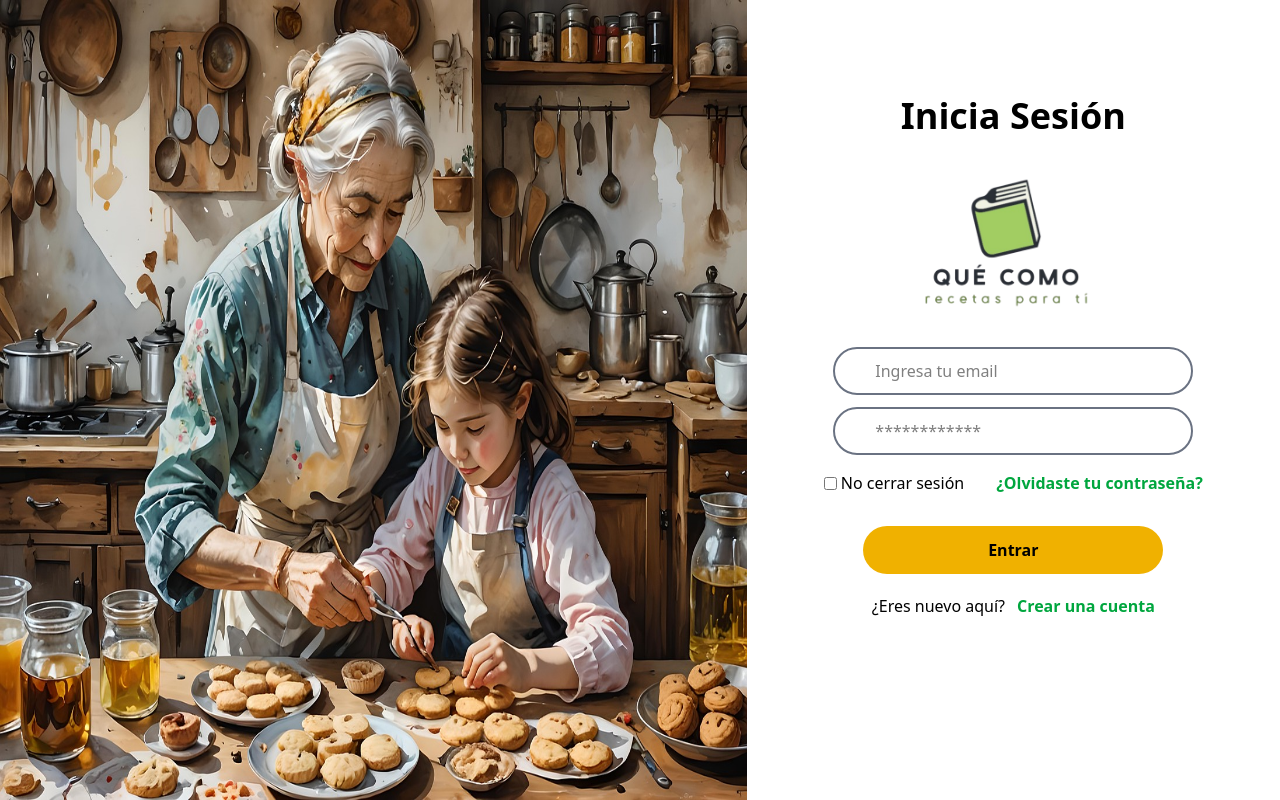
After one commit to dani-pp/que-como, a Flask app: page /iniciar-sesion in a window 1280 px wide. The commit adds this page. Run offline with Flask 3, Linux system fonts and the light colour scheme.

Commit message:
agregada interfaz inicial iniciar sesión

```diff
--- a/app.py
+++ b/app.py
@@ -37,5 +37,9 @@ def faq():
 def contacto():
     return render_template('contacto.html')
 
+@app.route('/registro')
+def registro():
+    return render_template('registro.html')
+
 if __name__ == '__main__':
     app.run(debug=True)
--- a/static/tailwind/output.css
+++ b/static/tailwind/output.css
@@ -7,22 +7,38 @@
       "Segoe UI Emoji", "Segoe UI Symbol", "Noto Color Emoji";
     --font-mono: ui-monospace, SFMono-Regular, Menlo, Monaco, Consolas, "Liberation Mono",
       "Courier New", monospace;
-    --color-red-900: oklch(39.6% 0.141 25.723);
     --color-yellow-50: oklch(98.7% 0.026 102.212);
     --color-yellow-100: oklch(97.3% 0.071 103.193);
     --color-yellow-500: oklch(79.5% 0.184 86.047);
+    --color-yellow-700: oklch(55.4% 0.135 66.442);
+    --color-green-400: oklch(79.2% 0.209 151.711);
     --color-green-500: oklch(72.3% 0.219 149.579);
+    --color-green-600: oklch(62.7% 0.194 149.214);
+    --color-green-700: oklch(52.7% 0.154 150.069);
+    --color-green-800: oklch(44.8% 0.119 151.328);
+    --color-gray-300: oklch(87.2% 0.01 258.338);
+    --color-gray-400: oklch(70.7% 0.022 261.325);
+    --color-gray-500: oklch(55.1% 0.027 264.364);
     --color-gray-900: oklch(21% 0.034 264.665);
     --color-black: #000;
     --color-white: #fff;
     --spacing: 0.25rem;
     --container-4xl: 56rem;
+    --text-sm: 0.875rem;
+    --text-sm--line-height: calc(1.25 / 0.875);
     --text-3xl: 1.875rem;
     --text-3xl--line-height: calc(2.25 / 1.875);
+    --text-4xl: 2.25rem;
+    --text-4xl--line-height: calc(2.5 / 2.25);
     --font-weight-medium: 500;
     --font-weight-semibold: 600;
+    --font-weight-bold: 700;
+    --radius-md: 0.375rem;
     --radius-lg: 0.5rem;
     --radius-xl: 0.75rem;
+    --radius-2xl: 1rem;
+    --radius-3xl: 1.5rem;
+    --radius-4xl: 2rem;
     --ease-in-out: cubic-bezier(0.4, 0, 0.2, 1);
     --default-font-family: var(--font-sans);
     --default-mono-font-family: var(--font-mono);
@@ -186,8 +202,41 @@
   .my-10 {
     margin-block: calc(var(--spacing) * 10);
   }
+  .mt-1 {
+    margin-top: calc(var(--spacing) * 1);
+  }
+  .mt-1\.5 {
+    margin-top: calc(var(--spacing) * 1.5);
+  }
+  .mt-2 {
+    margin-top: calc(var(--spacing) * 2);
+  }
+  .mt-2\.5 {
+    margin-top: calc(var(--spacing) * 2.5);
+  }
+  .mt-4 {
+    margin-top: calc(var(--spacing) * 4);
+  }
+  .mt-5 {
+    margin-top: calc(var(--spacing) * 5);
+  }
+  .mt-\[15\%\] {
+    margin-top: 15%;
+  }
+  .mt-\[18\%\] {
+    margin-top: 18%;
+  }
+  .mt-\[20\%\] {
+    margin-top: 20%;
+  }
+  .mt-\[25\%\] {
+    margin-top: 25%;
+  }
   .mt-\[25px\] {
     margin-top: 25px;
+  }
+  .mt-\[30\%\] {
+    margin-top: 30%;
   }
   .mt-\[50px\] {
     margin-top: 50px;
@@ -195,8 +244,35 @@
   .mt-\[200px\] {
     margin-top: 200px;
   }
+  .mt-auto {
+    margin-top: auto;
+  }
   .mr-\[5vw\] {
     margin-right: 5vw;
+  }
+  .mr-auto {
+    margin-right: auto;
+  }
+  .mb-3 {
+    margin-bottom: calc(var(--spacing) * 3);
+  }
+  .mb-5 {
+    margin-bottom: calc(var(--spacing) * 5);
+  }
+  .mb-7 {
+    margin-bottom: calc(var(--spacing) * 7);
+  }
+  .mb-8 {
+    margin-bottom: calc(var(--spacing) * 8);
+  }
+  .mb-9 {
+    margin-bottom: calc(var(--spacing) * 9);
+  }
+  .mb-10 {
+    margin-bottom: calc(var(--spacing) * 10);
+  }
+  .mb-18 {
+    margin-bottom: calc(var(--spacing) * 18);
   }
   .mb-\[30px\] {
     margin-bottom: 30px;
@@ -204,14 +280,71 @@
   .mb-\[60px\] {
     margin-bottom: 60px;
   }
+  .mb-auto {
+    margin-bottom: auto;
+  }
   .ml-\[5px\] {
     margin-left: 5px;
+  }
+  .ml-\[25\%\%\] {
+    margin-left: 25%%;
+  }
+  .ml-\[25\%\] {
+    margin-left: 25%;
+  }
+  .ml-\[35\%\] {
+    margin-left: 35%;
+  }
+  .ml-\[50\%\] {
+    margin-left: 50%;
   }
   .ml-auto {
     margin-left: auto;
   }
   .flex {
     display: flex;
+  }
+  .table {
+    display: table;
+  }
+  .h-12 {
+    height: calc(var(--spacing) * 12);
+  }
+  .h-screen {
+    height: 100vh;
+  }
+  .w-5 {
+    width: calc(var(--spacing) * 5);
+  }
+  .w-5\/12 {
+    width: calc(5/12 * 100%);
+  }
+  .w-7 {
+    width: calc(var(--spacing) * 7);
+  }
+  .w-7\/12 {
+    width: calc(7/12 * 100%);
+  }
+  .w-30 {
+    width: calc(var(--spacing) * 30);
+  }
+  .w-45 {
+    width: calc(var(--spacing) * 45);
+  }
+  .w-48 {
+    width: calc(var(--spacing) * 48);
+  }
+  .w-50 {
+    width: calc(var(--spacing) * 50);
+  }
+  .w-75 {
+    width: calc(var(--spacing) * 75);
+  }
+  .w-85 {
+    width: calc(var(--spacing) * 85);
+  }
+  .w-90 {
+    width: calc(var(--spacing) * 90);
   }
   .w-\[70vw\] {
     width: 70vw;
@@ -222,11 +355,38 @@
   .max-w-4xl {
     max-width: var(--container-4xl);
   }
+  .border-collapse {
+    border-collapse: collapse;
+  }
+  .cursor-pointer {
+    cursor: pointer;
+  }
+  .resize {
+    resize: both;
+  }
+  .place-items-center {
+    place-items: center;
+  }
+  .content-center {
+    align-content: center;
+  }
   .items-center {
     align-items: center;
   }
+  .justify-center {
+    justify-content: center;
+  }
+  .justify-items-center {
+    justify-items: center;
+  }
   .gap-\[7vw\] {
     gap: 7vw;
+  }
+  .justify-self-center {
+    justify-self: center;
+  }
+  .rounded-3xl {
+    border-radius: var(--radius-3xl);
   }
   .rounded-lg {
     border-radius: var(--radius-lg);
@@ -238,12 +398,22 @@
     border-style: var(--tw-border-style);
     border-width: 1px;
   }
+  .border-2 {
+    border-style: var(--tw-border-style);
+    border-width: 2px;
+  }
   .border-dashed {
     --tw-border-style: dashed;
     border-style: dashed;
   }
   .border-black {
     border-color: var(--color-black);
+  }
+  .border-gray-500 {
+    border-color: var(--color-gray-500);
+  }
+  .bg-white {
+    background-color: var(--color-white);
   }
   .bg-yellow-50 {
     background-color: var(--color-yellow-50);
@@ -254,27 +424,69 @@
   .bg-yellow-500 {
     background-color: var(--color-yellow-500);
   }
+  .object-center {
+    object-position: center;
+  }
   .p-7 {
     padding: calc(var(--spacing) * 7);
   }
   .pt-2 {
     padding-top: calc(var(--spacing) * 2);
   }
+  .pr-3 {
+    padding-right: calc(var(--spacing) * 3);
+  }
+  .pr-5 {
+    padding-right: calc(var(--spacing) * 5);
+  }
+  .pr-8 {
+    padding-right: calc(var(--spacing) * 8);
+  }
   .pb-2 {
     padding-bottom: calc(var(--spacing) * 2);
+  }
+  .pl-1 {
+    padding-left: calc(var(--spacing) * 1);
+  }
+  .pl-2 {
+    padding-left: calc(var(--spacing) * 2);
+  }
+  .pl-3 {
+    padding-left: calc(var(--spacing) * 3);
+  }
+  .pl-10 {
+    padding-left: calc(var(--spacing) * 10);
   }
   .text-center {
     text-align: center;
   }
+  .text-justify {
+    text-align: justify;
+  }
+  .align-middle {
+    vertical-align: middle;
+  }
   .text-3xl {
     font-size: var(--text-3xl);
     line-height: var(--tw-leading, var(--text-3xl--line-height));
+  }
+  .text-4xl {
+    font-size: var(--text-4xl);
+    line-height: var(--tw-leading, var(--text-4xl--line-height));
+  }
+  .text-sm {
+    font-size: var(--text-sm);
+    line-height: var(--tw-leading, var(--text-sm--line-height));
   }
   .text-\[3\.5vh\] {
     font-size: 3.5vh;
   }
   .text-\[4em\] {
     font-size: 4em;
+  }
+  .font-bold {
+    --tw-font-weight: var(--font-weight-bold);
+    font-weight: var(--font-weight-bold);
   }
   .font-medium {
     --tw-font-weight: var(--font-weight-medium);
@@ -290,8 +502,14 @@
   .text-green-500 {
     color: var(--color-green-500);
   }
+  .text-green-600 {
+    color: var(--color-green-600);
+  }
   .no-underline {
     text-decoration-line: none;
+  }
+  .underline {
+    text-decoration-line: underline;
   }
   .shadow-2xl {
     --tw-shadow: 0 25px 50px -12px var(--tw-shadow-color, rgb(0 0 0 / 0.25));
@@ -300,6 +518,16 @@
   .shadow-md {
     --tw-shadow: 0 4px 6px -1px var(--tw-shadow-color, rgb(0 0 0 / 0.1)), 0 2px 4px -2px var(--tw-shadow-color, rgb(0 0 0 / 0.1));
     box-shadow: var(--tw-inset-shadow), var(--tw-inset-ring-shadow), var(--tw-ring-offset-shadow), var(--tw-ring-shadow), var(--tw-shadow);
+  }
+  .outline {
+    outline-style: var(--tw-outline-style);
+    outline-width: 1px;
+  }
+  .text-shadow-white {
+    --tw-text-shadow-color: #fff;
+    @supports (color: color-mix(in lab, red, red)) {
+      --tw-text-shadow-color: color-mix(in oklab, var(--color-white) var(--tw-text-shadow-alpha), transparent);
+    }
   }
   .hover\:scale-110 {
     &:hover {
@@ -311,10 +539,45 @@
       }
     }
   }
+  .hover\:bg-green-400 {
+    &:hover {
+      @media (hover: hover) {
+        background-color: var(--color-green-400);
+      }
+    }
+  }
+  .hover\:text-green-700 {
+    &:hover {
+      @media (hover: hover) {
+        color: var(--color-green-700);
+      }
+    }
+  }
+  .hover\:text-green-800 {
+    &:hover {
+      @media (hover: hover) {
+        color: var(--color-green-800);
+      }
+    }
+  }
+  .hover\:text-white {
+    &:hover {
+      @media (hover: hover) {
+        color: var(--color-white);
+      }
+    }
+  }
   .hover\:text-yellow-50 {
     &:hover {
       @media (hover: hover) {
         color: var(--color-yellow-50);
+      }
+    }
+  }
+  .hover\:underline {
+    &:hover {
+      @media (hover: hover) {
+        text-decoration-line: underline;
       }
     }
   }
@@ -417,6 +680,20 @@
   inherits: false;
   initial-value: 0 0 #0000;
 }
+@property --tw-outline-style {
+  syntax: "*";
+  inherits: false;
+  initial-value: solid;
+}
+@property --tw-text-shadow-color {
+  syntax: "*";
+  inherits: false;
+}
+@property --tw-text-shadow-alpha {
+  syntax: "<percentage>";
+  inherits: false;
+  initial-value: 100%;
+}
 @property --tw-scale-x {
   syntax: "*";
   inherits: false;
@@ -459,6 +736,9 @@
       --tw-ring-offset-width: 0px;
       --tw-ring-offset-color: #fff;
       --tw-ring-offset-shadow: 0 0 #0000;
+      --tw-outline-style: solid;
+      --tw-text-shadow-color: initial;
+      --tw-text-shadow-alpha: 100%;
       --tw-scale-x: 1;
       --tw-scale-y: 1;
       --tw-scale-z: 1;
--- /dev/null
+++ b/templates/iniciarSesion.html
@@ -0,0 +1,38 @@
+<!DOCTYPE html>
+<html lang="es">
+<head>
+  <meta charset="UTF-8" />
+  <meta name="viewport" content="width=device-width, initial-scale=1" />
+  <link href="{{ url_for('static', filename='tailwind/output.css') }}" rel="stylesheet" />
+  <link href="{{url_for('static', filename='logo-img-nobg.png')}}" rel="icon">
+  <title>Iniciar Sesión</title>
+</head>
+
+<body class="m-0">
+  <main class="flex justify-center">
+      <div id="contenedor-1" class="w-7/12 h-screen">
+        <img id="background" class="h-screen" src="{{url_for('static', filename='bg-3.jpg')}}">
+      </div>
+      <div id="contenedor-2" class="bg-white w-5/12 h-screen text-center">
+        <h1 class="text-center mt-[18%] mb-10 font-bold text-4xl">Inicia Sesión</h1>
+        <img class="w-48 justify-self-center mb-7" src="{{url_for('static', filename='logo-nobg.png')}}">
+        <form method="post" action="{{url_for('static', filename='validar.py')}}" class="">
+            <input type="email" placeholder="Ingresa tu email" class="border-2 border-gray-500 rounded-3xl w-90 h-12 pl-10 mb-3" required name="input-email">
+            <br>
+            <input type="password" placeholder="************" class="border-2 border-gray-500 rounded-3xl w-90 h-12 pl-10" required name="input-pass">
+            <br>
+              <div class="flex justify-center mt-1.5">
+                <input type="checkbox" class="mb-9 mt-4 align-middle" name="input-recuerdame">
+                <label class="align-middle mt-2.5 pl-1 pr-8" for="input-recuerdame">No cerrar sesión</label>
+                <a href="{{url_for('registro')}}" class="mt-2.5 font-semibold text-green-600 hover:text-green-700 hover:underline">¿Olvidaste tu contraseña?</a>
+              </div>
+            <input type="submit" value="Entrar" class="rounded-3xl w-75 h-12 cursor-pointer bg-yellow-500 hover:bg-green-400 hover:ease-in-out hover:duration-200 hover:text-white font-semibold" required name="input-submit">
+          </form>
+            <div class="flex justify-center mt-5">
+              <p class="pr-3">¿Eres nuevo aquí?</p><a href="{{url_for('registro')}}" class="font-semibold text-green-600 hover:text-green-700 hover:underline">Crear una cuenta</a>
+            </div>
+      </div>
+  </main>
+
+</body>
+</html>
```
Also changed, not shown: templates/registro.html (added, +16 -0 lines), static/bg-3.jpg (added).
